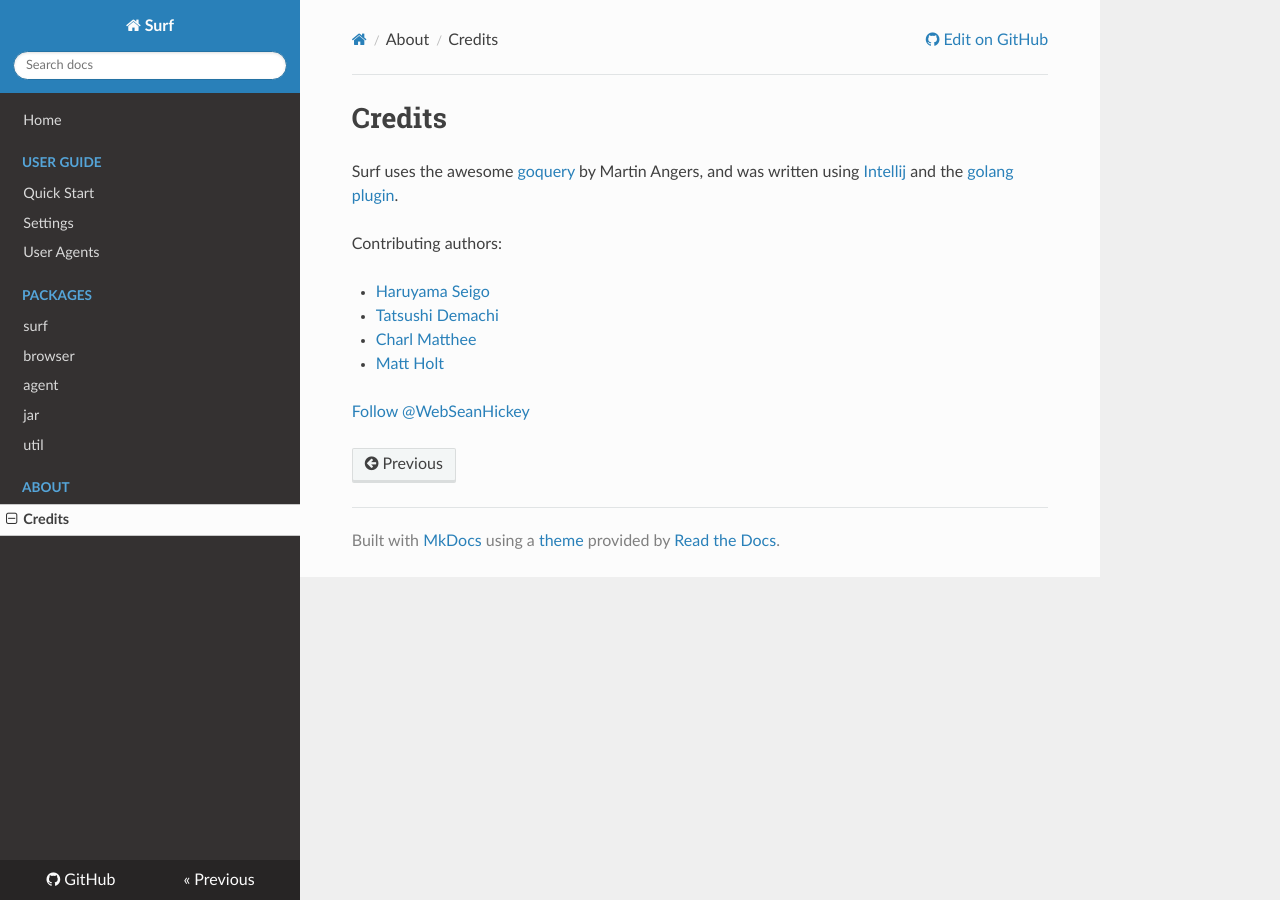
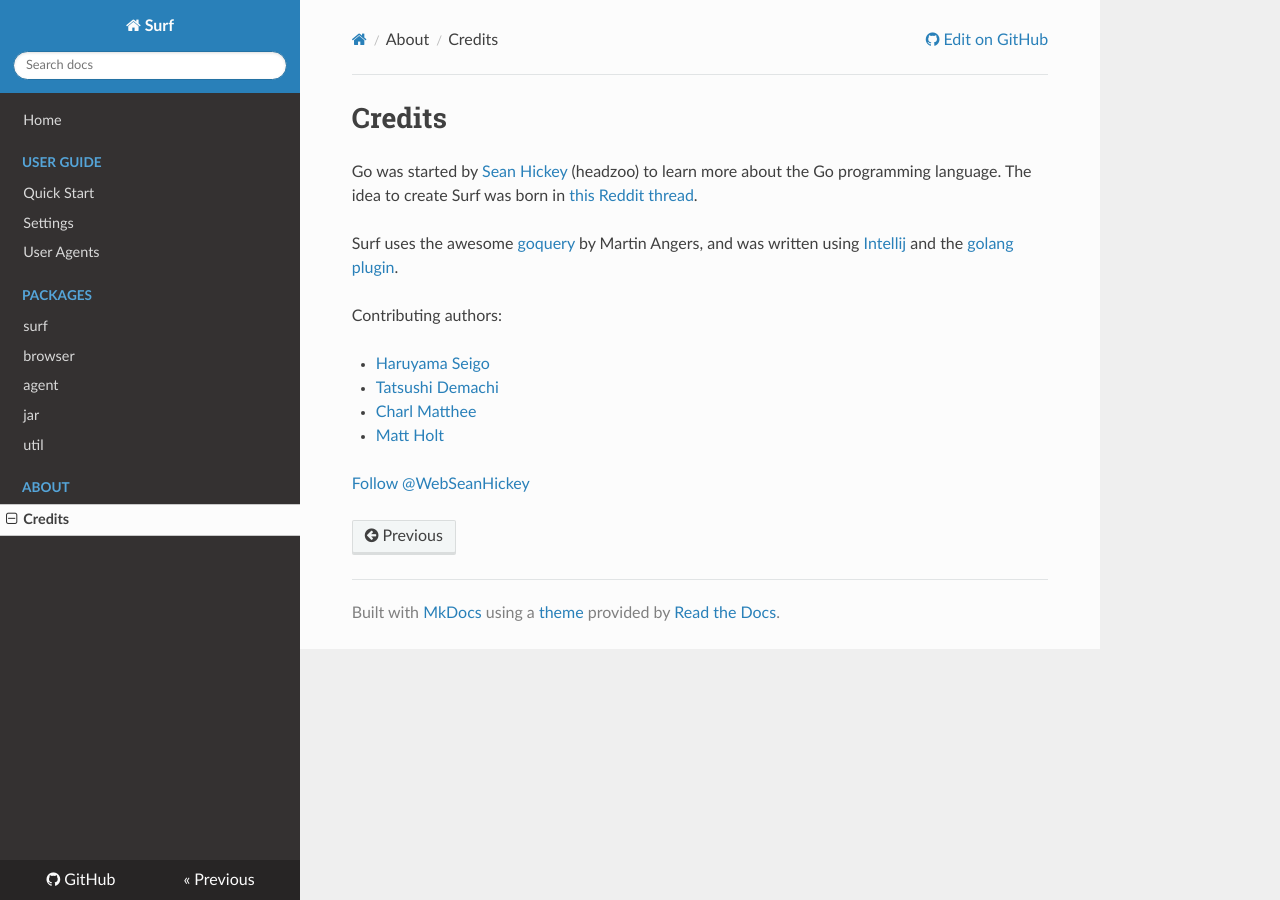
Before and after one commit to headzoo/surf, an MkDocs documentation site: the page built from docs/about/credits.md, in a window 1280 px wide. Built offline with MkDocs 1.6.1, drawn with Linux system fonts in a browser that asks for light colours; nearby versions of some CDN libraries; comment, search, counter and statistics services are not loaded; old or Windows-style settings are respelled for this version of MkDocs.

Commit message:
Updated docs
[ci skip]

```diff
--- a/docs/about/credits.md
+++ b/docs/about/credits.md
@@ -1,5 +1,10 @@
 # Credits
-Surf uses the awesome [goquery](https://github.com/PuerkitoBio/goquery) by Martin Angers, and was written using [Intellij](http://www.jetbrains.com/idea/) and the [golang plugin](http://plugins.jetbrains.com/plugin/5047).
+Go was started by [Sean Hickey](https://github.com/headzoo) (headzoo) to learn more about the Go programming language.
+The idea to create Surf was born in [this Reddit thread](http://www.reddit.com/r/golang/comments/2efw1q/mechanize_in_go/cjz4lze).
+
+Surf uses the awesome [goquery](https://github.com/PuerkitoBio/goquery) by Martin Angers, and
+was written using [Intellij](http://www.jetbrains.com/idea/) and
+the [golang plugin](http://plugins.jetbrains.com/plugin/5047).
 
 Contributing authors:
 
```
